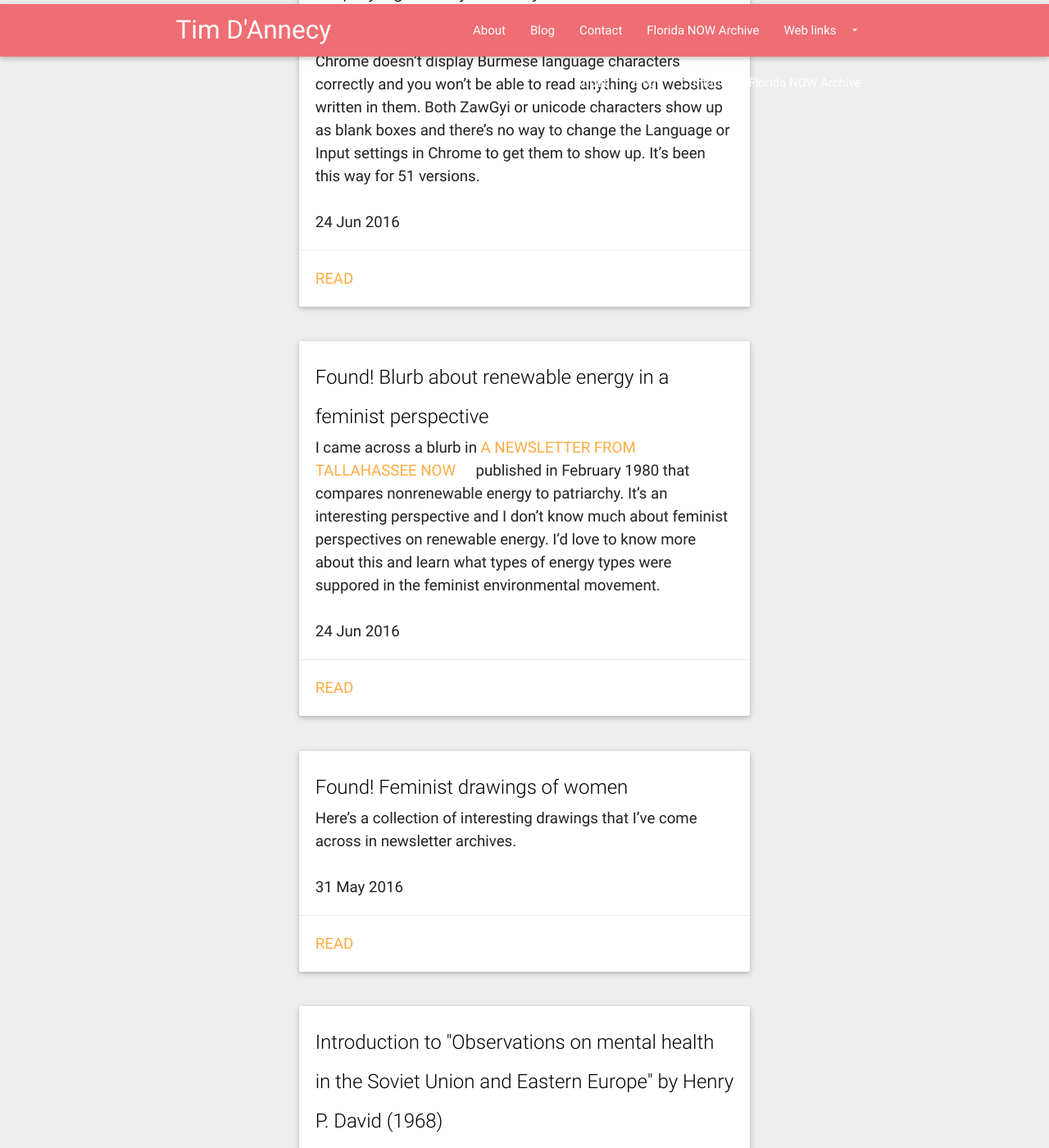
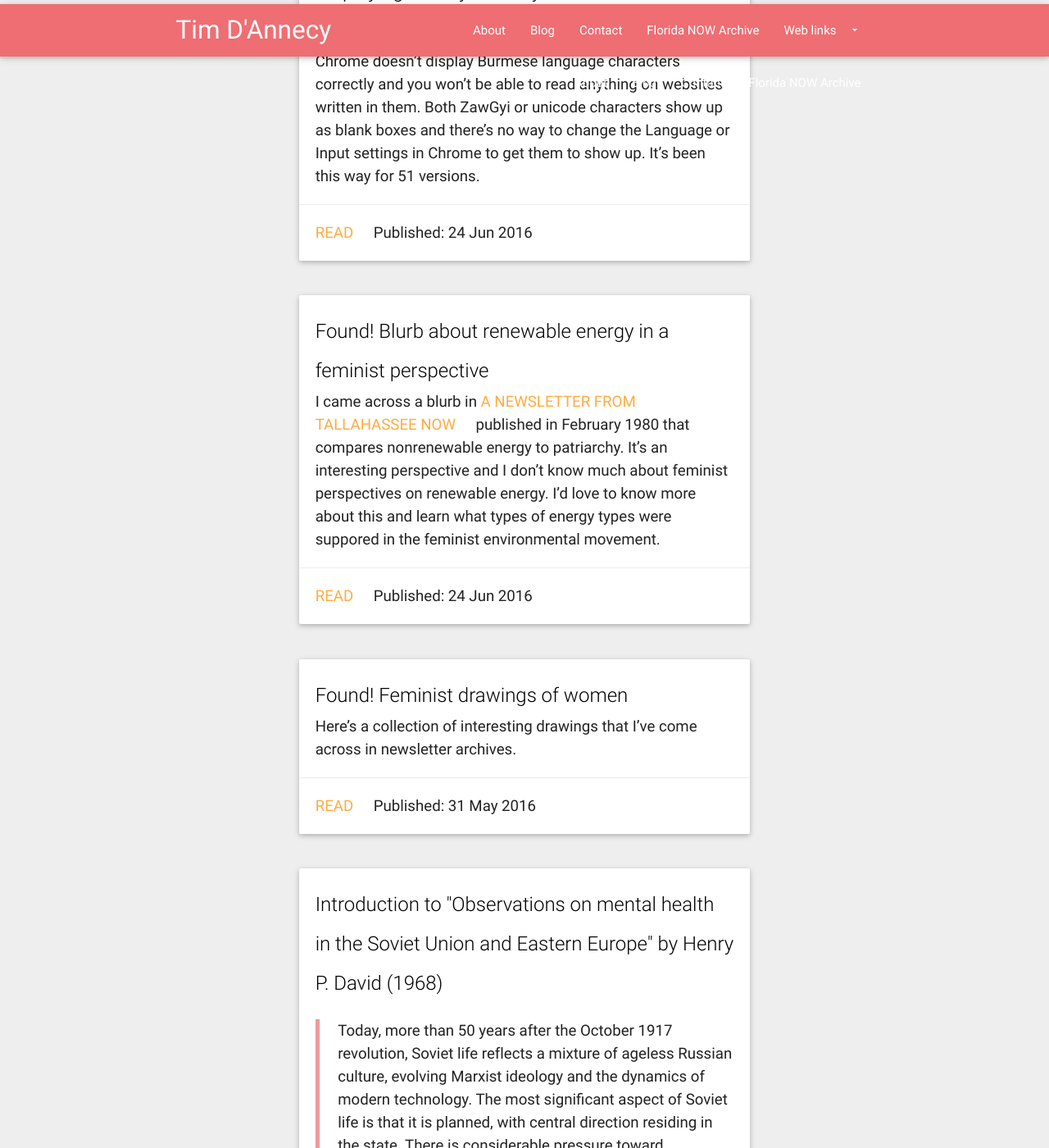
Before and after one commit to tdannecy/tdannecy.github.io, a Jekyll site: the page built from blog.html, in a window 1280 px wide and 1400 px high, scrolled down 256 px. Shown: the whole window at 82% size. Built offline with Jekyll 4.4.1, drawn with Linux system fonts in a browser that asks for light colours; nearby versions of some CDN libraries; some of the changed text lies outside the part shown.

Commit message:
Anotha one

```diff
--- a/blog.html
+++ b/blog.html
@@ -10,14 +10,10 @@ title: Blog
 		          <div class="card medium">
 		            <div class="card-content">
 		              <span class="card-title black-text">{{ post.title }}</span>
-		              <p>{{post.excerpt}}<br/>
-										<div class="chip">
-    								{{ post.date | date_to_string }}
-  									</div>
-					  			</p>
+		              <p>{{post.excerpt}}</p>
 		            </div>
 		            <div class="card-action">
-		              <a href="{{post.url}}">Read</a>
+		              <a href="{{post.url}}">Read</a> Published: {{ post.date | date_to_string }}
 		            </div>
 		          </div>
 		        </div>
```
